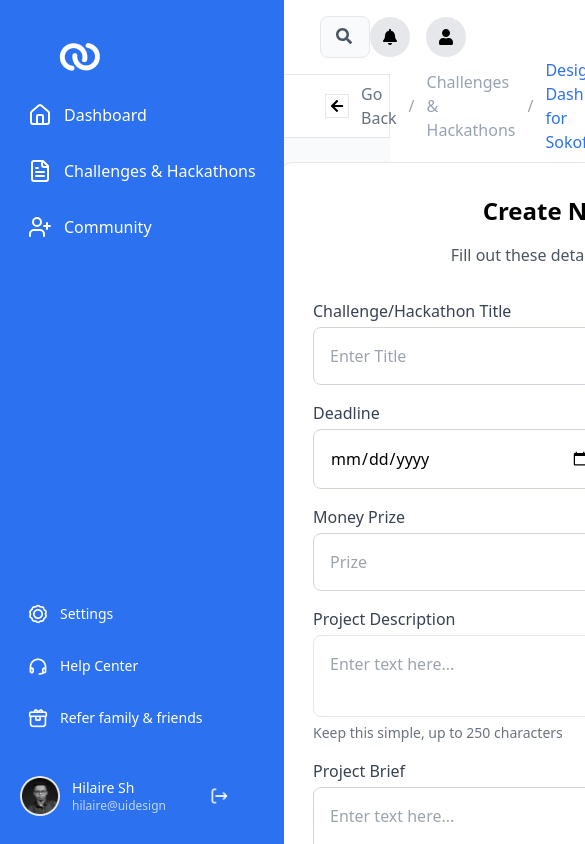
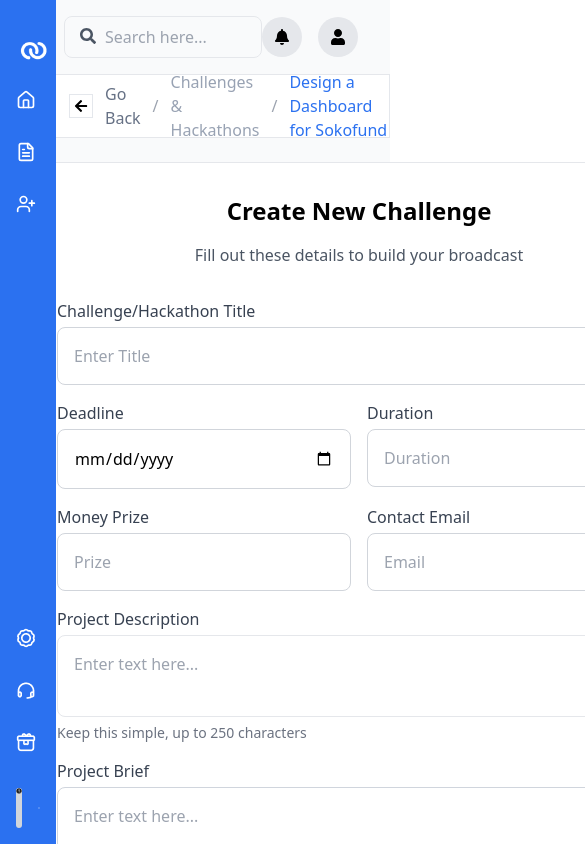
Before and after one commit to Viateur-akimana/umurava, a Next.js app: page /admin/challenges/add in a window 390 px wide. Shown: the top 844 px of the page, 585 px wide, since content can reach past the window. Built offline with nearby package versions, Linux system fonts and the light colour scheme.

Commit message:
new changes on sidebra

```diff
--- a/src/app/(dashboard)/admin/layout.tsx
+++ b/src/app/(dashboard)/admin/layout.tsx
@@ -10,7 +10,7 @@ export default function AdminLayout({
   return (
     <div className="flex flex-col min-h-screen bg-[#F9FAFB]">
       <Sidebar />
-      <main className="ml-64 pl-6">
+      <main className="ml-0 md:ml-44 lg:ml-64 pl-6">
         <Header />
         {children}
       </main>
--- a/src/components/layout/Header.tsx
+++ b/src/components/layout/Header.tsx
@@ -5,7 +5,7 @@ import { FaBell, FaUser, FaSearch } from 'react-icons/fa';
 const Header = () => {
   const [term,setTerm]=useState("")
   return (
-    <div className="flex items-center justify-between bg-white p-4 pl-10 ">
+    <div className="flex items-center justify-between p-4 pl-10 ">
       <div className="relative w-full max-w-2xl ">
         <FaSearch className="absolute left-4 top-3 text-gray-600" />
         <input
--- a/src/components/layout/Sidebar.tsx
+++ b/src/components/layout/Sidebar.tsx
@@ -1,12 +1,9 @@
 "use client";
-import React, { useState } from "react";
+import React, { useState, useEffect } from "react";
 import Link from "next/link";
-import Image, { StaticImageData } from "next/image";
+import Image from "next/image";
 import { usePathname } from "next/navigation";
-import { House } from "lucide-react";
-import Home from "../../../public/web.png";
-import { FileText } from "lucide-react";
-import { UserPlus } from "lucide-react";
+import { House, FileText, UserPlus } from "lucide-react";
 import Settings from "../../../public/settings.png";
 import HelpCircle from "../../../public/headset.png";
 import Share2 from "../../../public/gift.png";
@@ -14,97 +11,73 @@ import LogOut from "../../../public/sign-out.png";
 import profile from "../../../public/Image.png";
 import Modal from "./Modal";
 
-interface NavItem {
-  label: string;
-  href: string;
-  icon: React.ElementType;
-}
-
-interface FooterNavItem {
-  label: string;
-  href: string;
-  icon: StaticImageData;
-}
-
 const Sidebar = () => {
   const pathname = usePathname();
-  const [isModalOpen, setIsModalOpen] = useState(false); // Modal state
+  const [isModalOpen, setIsModalOpen] = useState(false);
+  const [expanded, setExpanded] = useState(true);
+
+  const handleResize = () => {
+    if (window.innerWidth < 768) {
+      setExpanded(false);
+    } else {
+      setExpanded(true);
+    }
+  };
+
+  useEffect(() => {
+    window.addEventListener("resize", handleResize);
+    handleResize();
+    return () => window.removeEventListener("resize", handleResize);
+  }, []);
 
   const baseRoute = pathname.startsWith("/admin") ? "/admin" : "/talent";
 
-  const mainNavItems: NavItem[] = [
-    {
-      label: "Dashboard",
-      href: `${baseRoute}/dashboard`,
-      icon: House,
-    },
-    {
-      label: "Challenges & Hackathons",
-      href: `${baseRoute}/challenges`,
-      icon: FileText,
-    },
-    {
-      label: "Community",
-      href: "#",
-      icon: UserPlus,
-      onClick: () => setIsModalOpen(true),
-    },
+  const mainNavItems = [
+    { label: "Dashboard", href: `${baseRoute}/dashboard`, icon: House },
+    { label: "Challenges & Hackathons", href: `${baseRoute}/challenges`, icon: FileText },
+    { label: "Community", href: "#", icon: UserPlus, onClick: () => setIsModalOpen(true) },
   ];
 
-  const footerNavItems: FooterNavItem[] = [
-    {
-      label: "Settings",
-      href: `${baseRoute}/settings`,
-      icon: Settings,
-    },
-    {
-      label: "Help Center",
-      href: `${baseRoute}/help`,
-      icon: HelpCircle,
-    },
-    {
-      label: "Refer family & friends",
-      href: `${baseRoute}/refer`,
-      icon: Share2,
-    },
+  const footerNavItems = [
+    { label: "Settings", href: `${baseRoute}/settings`, icon: Settings },
+    { label: "Help Center", href: `${baseRoute}/help`, icon: HelpCircle },
+    { label: "Refer family & friends", href: `${baseRoute}/refer`, icon: Share2 },
   ];
 
   return (
-    <>
-      <aside className="fixed left-0 top-0 h-screen w-272 bg-[#2B71F0] text-white flex flex-col px-5">
-        <div className="pt-10 pb-4 pl-8">
-          <Link href={`${baseRoute}/dashboard`} className="flex items-center">
-            <div className="flex items-center justify-center">
-              <Image src={Home} alt="Home" width={55} height={35} />
-            </div>
+    <div className={`fixed top-0 left-0 h-screen transition-all ${expanded ? "w-64" : "w-14"} bg-[#2B71F0] text-white flex flex-col`}>
+
+
+      <div className="pt-10 pb-4 pl-4 flex items-center justify-between">
+        <Link href={`${baseRoute}/dashboard`} className="flex items-center gap-2">
+          <Image src="/web.png" alt="Home" width={35} height={35} className="" />
+          {expanded && (
+            <span className="text-xl font-semibold">Logo</span>
+          )}
         </Link>
       </div>
 
-        <nav className="flex-1">
-          <ul className="space-y-2">
+      <nav className="flex-1 overflow-y-auto">
+        <ul className="space-y-2 px-2">
           {mainNavItems.map((item) => {
             const isActive = pathname === item.href;
             return (
-                <li key={item.href}>
+              <li key={item.href} className="group">
                 <Link
                   href={item.href}
                   onClick={item.onClick}
-                    className={`flex items-center gap-3 px-2 py-3 rounded-lg transition-colors ${
-                      isActive
-                        ? "bg-white text-[#2B71F0]"
-                        : "text-white hover:bg-white/10"
+                  className={`flex items-center gap-4 px-2 py-3 rounded-lg transition-colors ${isActive
+                    ? "bg-white text-[#2B71F0] flex items-center"
+                    : "hover:bg-white/10"
                     }`}
                 >
-                    {React.createElement(item.icon)}
-                    <span
-                      className={
-                        isActive
-                          ? "text-[#2B71F0] font-medium"
-                          : "text-white font-medium"
-                      }
-                    >
+                  {React.createElement(item.icon, { size: 20 })}
+                  {expanded && <span className="font-medium">{item.label}</span>}
+                  {!expanded && (
+                    <div className="absolute left-full rounded-md px-2 py-1 ml-2 bg-indigo-100 text-indigo-800 text-sm font-semibold text-nowrap invisible opacity-20 -translate-x-3 transition-all group-hover:visible group-hover:opacity-100 group-hover:translate-x-0">
                       {item.label}
-                    </span>
+                    </div>
+                  )}
                 </Link>
               </li>
             );
@@ -112,51 +85,47 @@ const Sidebar = () => {
         </ul>
       </nav>
 
-        <div className="pb-4">
+      <div className="pb-4 px-2">
         <ul className="space-y-2">
           {footerNavItems.map((item) => (
             <li key={item.href}>
               <Link
                 href={item.href}
-                  className="flex items-center gap-3 px-2 py-3 rounded-lg hover:bg-white/10 transition-colors"
+                className="flex items-center gap-4 px-2 py-3 rounded-lg hover:bg-white/10 transition-colors group"
               >
-                  <Image
-                    src={item.icon}
-                    alt={item.label}
-                    width={20}
-                    height={20}
-                  />
-                  <span className="text-sm font-medium">{item.label}</span>
+                <Image src={item.icon} alt={item.label} width={20} height={20} />
+                {expanded && <span className="font-medium text-sm">{item.label}</span>}
+                {!expanded && (
+                    <div className="absolute left-full rounded-md px-2 py-1 ml-2 bg-indigo-100 text-indigo-800 text-sm font-semibold text-nowrap invisible opacity-20 -translate-x-3 transition-all group-hover:visible group-hover:opacity-100 group-hover:translate-x-0">
+                      {item.label}
+                    </div>
+                  )}
               </Link>
             </li>
           ))}
         </ul>
 
-          <div className="mt-6 py-3 rounded-lg flex items-center gap-3">
-            <div className="w-10 h-10 bg-gray-300 rounded-full overflow-hidden">
-              <Image
-                width={40}
-                height={40}
-                src={profile}
-                alt="Profile"
-                className="object-cover"
-              />
+        <div className="mt-6 flex items-center gap-4 px-2">
+          <div className="w-10 h-10 rounded-full overflow-hidden bg-gray-300">
+            <Image src={profile} alt="Profile" width={40} height={40} />
           </div>
+          {expanded && (
             <div className="flex-1 min-w-0">
-              <p className="text-sm font-medium truncate">Hilaire Sh</p>
+              <p className="font-medium truncate">Hilaire Sh</p>
               <p className="text-xs text-white/70 truncate">hilaire@uidesign</p>
             </div>
+          )}
           <button
-              className="pr-9 rounded-full transition-colors"
+            className="ml-auto hover:text-red-500 transition-colors"
             aria-label="Logout"
           >
-              <Image src={LogOut} alt="Log out" width={18} height={18} />
+            <Image src={LogOut} alt="Logout" width={18} height={18} />
           </button>
         </div>
       </div>
-      </aside>
+
       <Modal isOpen={isModalOpen} onClose={() => setIsModalOpen(false)} />
-    </>
+    </div>
   );
 };
 
```
Lines whose indentation alone changed are shown as unchanged.
